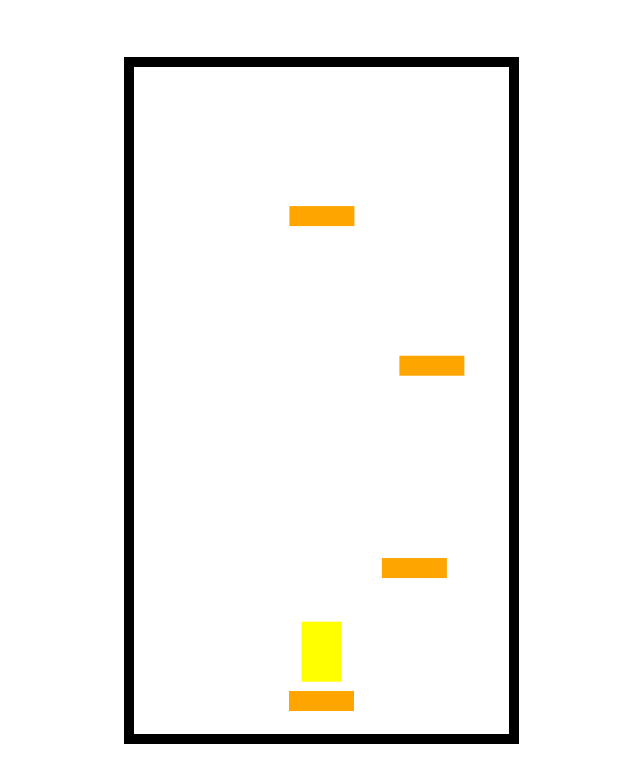
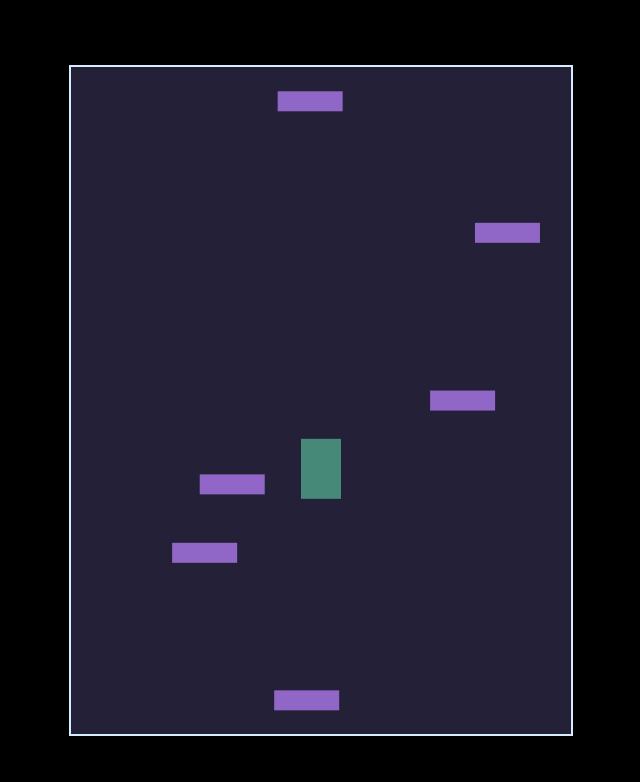
Before and after one commit to sconnole/html-games, a plain HTML site: page doodle-jump.html in a window 1280 px wide. Shown: the whole page, without its empty margins (319-959 px from the left). Drawn offline with Linux system fonts and the light colour scheme.

Commit message:
chore: add ideas into a MD and clarify some code

```diff
--- a/doodle-jump.html
+++ b/doodle-jump.html
@@ -1,7 +1,7 @@
 <!DOCTYPE html>
 <html>
 <head>
-  <title>Sean is Cool</title>
+  <title>Doodle Jump</title>
   <meta charset="UTF-8">
   <style>
   html, body {
@@ -10,70 +10,61 @@
   }
 
   body {
+    background-color: #000;
     display: flex;
     align-items: center;
     justify-content: center;
   }
 
   canvas {
-    border: 10px solid black;
+    background-color: #242038;
+    border: 2px solid #d6edff;
   }
   </style>
 </head>
 <body>
-<canvas width="375" height="667" id="game"></canvas>
+<canvas width="500" height="667" id="game"></canvas>
 <script>
-const canvas = document.getElementById('game');
-const context = canvas.getContext('2d');
+const CANVAS = document.getElementById('game');
+const CONTEXT = CANVAS.getContext('2d');
 
 // width and height of each platform and where platforms start
-const platformWidth = 65;
-const platformHeight = 20;
-const platformStart = canvas.height - 50;
+const PLATFORM_WIDTH = 65;
+const PLATFORM_HEIGHT = 20;
+const PLATFORM_START = CANVAS.height - 50;
+const PLATFORM_COLOR = "#9067c6"
+const DOODLE_COLOR = "#478978"
 
 // player physics
-const gravity = 0.33;
-const drag = 0.3;
-const bounceVelocity = -12.5;
+const GRAVITY = 0.33;
+const DRAG = 0.3;
+const BOUNCE_VELOCITY = -12.5;
 
 // minimum and maximum vertical space between each platform
-let minPlatformSpace = 100;
-let maxPlatformSpace = 200;
+let MIN_PLATFORM_SPACE = 10;
+let MAX_PLATFORM_SPACE = 150;
+const CANVAS_EDGE_BUFFER = 25;
 
 // information about each platform. the first platform starts in the
 // bottom middle of the screen
 let platforms = [{
-  x: canvas.width / 2 - platformWidth / 2,
-  y: platformStart
+  x: CANVAS.width / 2 - PLATFORM_WIDTH / 2,
+  y: PLATFORM_START
 }];
 
 // get a random number between the min (inclusive) and max (exclusive)
-function random(min, max) {
+function randomNumBetweenMinAndMax(min, max) {
   return Math.random() * (max - min) + min;
 }
 
 // fill the initial screen with platforms
-let y = platformStart;
+let y = PLATFORM_START;
 while (y > 0) {
   // the next platform can be placed above the previous one with a space
   // somewhere between the min and max space
-  y -= platformHeight + random(minPlatformSpace, maxPlatformSpace);
+  y -= PLATFORM_HEIGHT + randomNumBetweenMinAndMax(MIN_PLATFORM_SPACE, MAX_PLATFORM_SPACE);
 
-  // a platform can be placed anywhere 25px from the left edge of the canvas
-  // and 25px from the right edge of the canvas (taking into account platform
-  // width).
-  // however the first few platforms cannot be placed in the center so
-  // that the player will bounce up and down without going up the screen
-  // until they are ready to move
-  let x;
-  do {
-    x = random(25, canvas.width - 25 - platformWidth);
-  } while (
-    y > canvas.height / 2 &&
-    x > canvas.width / 2 - platformWidth * 1.5 &&
-    x < canvas.width / 2 + platformWidth / 2
-  );
-
+  let x = randomNumBetweenMinAndMax(CANVAS_EDGE_BUFFER, CANVAS.width - CANVAS_EDGE_BUFFER - PLATFORM_WIDTH);
   platforms.push({ x, y });
 }
 
@@ -81,8 +72,8 @@ while (y > 0) {
 const doodle = {
   width: 40,
   height: 60,
-  x: canvas.width / 2 - 20,
-  y: platformStart - 60,
+  x: CANVAS.width / 2 - 20,
+  y: PLATFORM_START - 60,
 
   // velocity
   dx: 0,
@@ -97,14 +88,14 @@ let prevDoodleY = doodle.y;
 // game loop
 function loop() {
   requestAnimationFrame(loop);
-  context.clearRect(0,0,canvas.width,canvas.height);
+  CONTEXT.clearRect(0,0,CANVAS.width,CANVAS.height);
 
   // apply gravity to doodle
-  doodle.dy += gravity;
+  doodle.dy += GRAVITY;
 
   // if doodle reaches the middle of the screen, move the platforms down
   // instead of doodle up to make it look like doodle is going up
-  if (doodle.y < canvas.height / 2 && doodle.dy < 0) {
+  if (doodle.y < CANVAS.height / 2 && doodle.dy < 0) {
     platforms.forEach(function(platform) {
       platform.y += -doodle.dy;
     });
@@ -112,26 +103,26 @@ function loop() {
     // add more platforms to the top of the screen as doodle moves up
     while (platforms[platforms.length - 1].y > 0) {
       platforms.push({
-        x: random(25, canvas.width - 25 - platformWidth),
-        y: platforms[platforms.length - 1].y - (platformHeight + random(minPlatformSpace, maxPlatformSpace))
+        x: randomNumBetweenMinAndMax(25, CANVAS.width - 25 - PLATFORM_WIDTH),
+        y: platforms[platforms.length - 1].y - (PLATFORM_HEIGHT + randomNumBetweenMinAndMax(MIN_PLATFORM_SPACE, MAX_PLATFORM_SPACE))
       })
 
       // add a bit to the min/max platform space as the player goes up
-      minPlatformSpace += 0.5;
-      maxPlatformSpace += 0.5;
+      MIN_PLATFORM_SPACE += 0.5;
+      MAX_PLATFORM_SPACE += 0.5;
 
       // cap max space
-      maxPlatformSpace = Math.min(maxPlatformSpace, canvas.height / 2);
+      MAX_PLATFORM_SPACE = Math.min(MAX_PLATFORM_SPACE, CANVAS.height / 2);
     }
   }
   else {
     doodle.y += doodle.dy;
   }
 
-  // only apply drag to horizontal movement if key is not pressed
+  // only apply DRAG to horizontal movement if key is not pressed
   if (!keydown) {
     if (playerDir < 0) {
-      doodle.dx += drag;
+      doodle.dx += DRAG;
 
       // don't let dx go above 0
       if (doodle.dx > 0) {
@@ -140,7 +131,7 @@ function loop() {
       }
     }
     else if (playerDir > 0) {
-      doodle.dx -= drag;
+      doodle.dx -= DRAG;
 
       if (doodle.dx < 0) {
         doodle.dx = 0;
@@ -153,16 +144,16 @@ function loop() {
 
   // make doodle wrap the screen
   if (doodle.x + doodle.width < 0) {
-    doodle.x = canvas.width;
+    doodle.x = CANVAS.width;
   }
-  else if (doodle.x > canvas.width) {
+  else if (doodle.x > CANVAS.width) {
     doodle.x = -doodle.width;
   }
 
   // draw platforms
-  context.fillStyle = 'orange';
+  CONTEXT.fillStyle = PLATFORM_COLOR;
   platforms.forEach(function(platform) {
-    context.fillRect(platform.x, platform.y, platformWidth, platformHeight);
+    CONTEXT.fillRect(platform.x, platform.y, PLATFORM_WIDTH, PLATFORM_HEIGHT);
 
     // make doodle jump if it collides with a platform from above
     if (
@@ -174,26 +165,26 @@ function loop() {
 
       // doodle collides with platform
       // (Axis Aligned Bounding Box [AABB] collision check)
-      doodle.x < platform.x + platformWidth &&
+      doodle.x < platform.x + PLATFORM_WIDTH &&
       doodle.x + doodle.width > platform.x &&
-      doodle.y < platform.y + platformHeight &&
+      doodle.y < platform.y + PLATFORM_HEIGHT &&
       doodle.y + doodle.height > platform.y
     ) {
       // reset doodle position so it's on top of the platform
       doodle.y = platform.y - doodle.height;
-      doodle.dy = bounceVelocity;
+      doodle.dy = BOUNCE_VELOCITY;
     }
   });
 
   // draw doodle
-  context.fillStyle = 'yellow';
-  context.fillRect(doodle.x, doodle.y, doodle.width, doodle.height);
+  CONTEXT.fillStyle = DOODLE_COLOR;
+  CONTEXT.fillRect(doodle.x, doodle.y, doodle.width, doodle.height);
 
   prevDoodleY = doodle.y;
 
   // remove any platforms that have gone offscreen
   platforms = platforms.filter(function(platform) {
-    return platform.y < canvas.height;
+    return platform.y < CANVAS.height;
   })
 }
 
```
Also changed, not shown: 1 other file.
